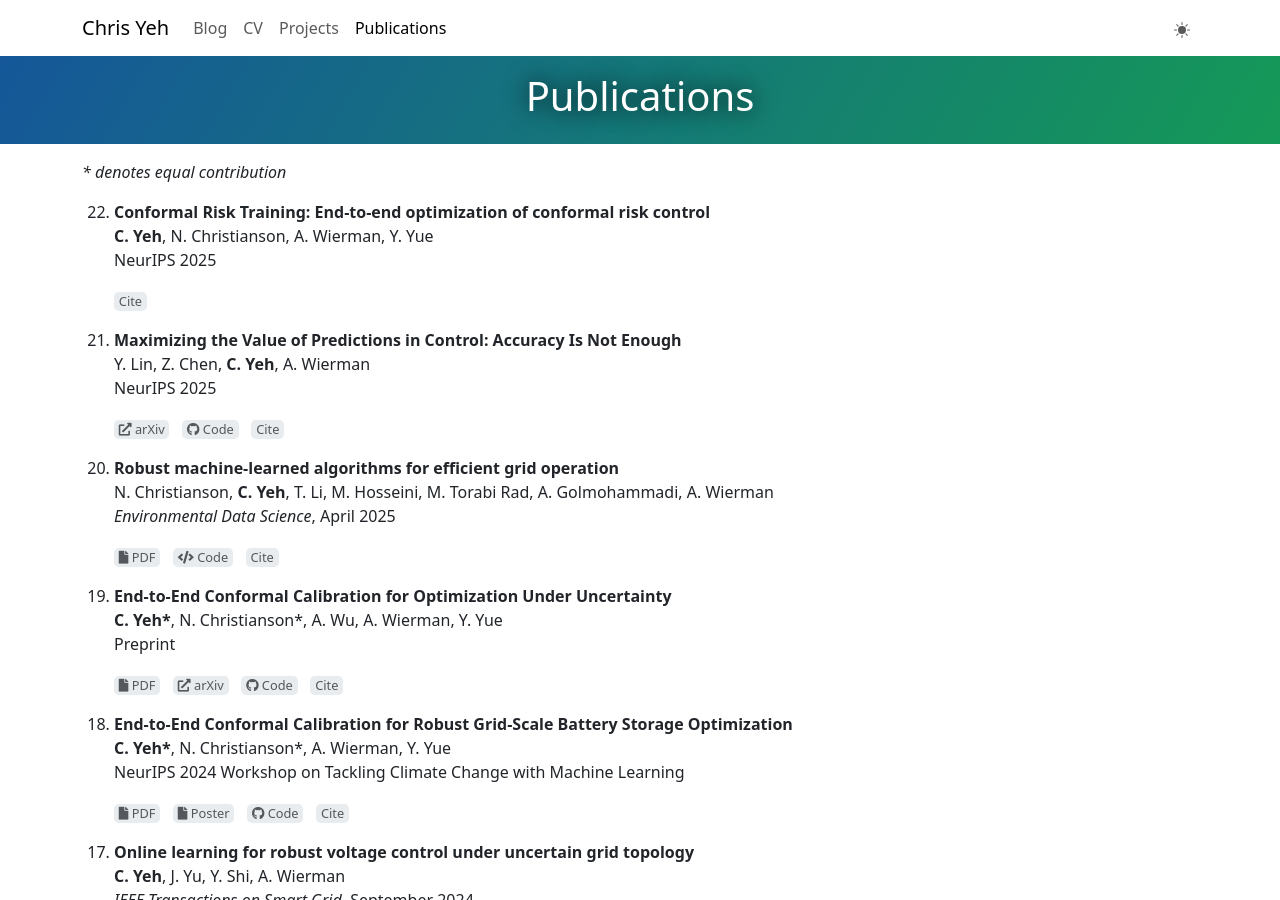
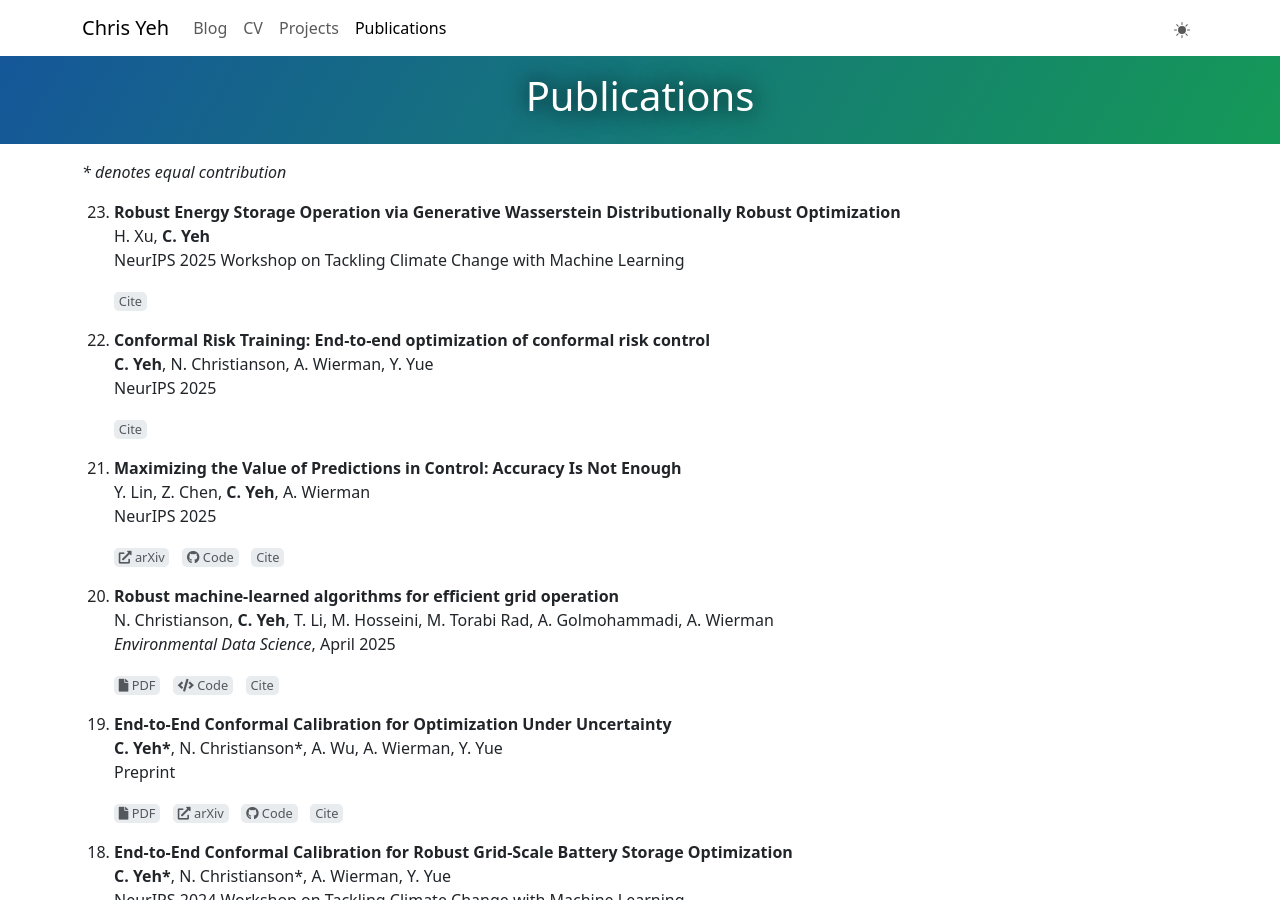
Before and after one commit to chrisyeh96/chrisyeh96.github.io, a Jekyll site: the page built from publications.md, in a window 1280 px wide and 900 px high. Built offline with Jekyll 4.4.1, drawn with Linux system fonts in a browser that asks for light colours; comment, search, counter and statistics services are not loaded.

Commit message:
Publications: add NeurIPS TCCML workshop paper E2E-WDRO

```diff
--- a/_data/news.yml
+++ b/_data/news.yml
@@ -4,7 +4,7 @@
 
 - date: 2025-12-02
   title: NeurIPS 2025
-  description: I will be presenting two papers (both posters) at NeurIPS 2025. Check my [publications page](./publications/) for more details!
+  description: I will be presenting two conference papers at NeurIPS 2025 and 1 workshop paper at the NeurIPS 2025 Workshop on Tackling Climate Change with Machine Learning. Check my [publications page](./publications/) for more details!
 
 - date: 2025-10-26
   title: INFORMS Annual Meeting 2025
--- a/_data/publications.yml
+++ b/_data/publications.yml
@@ -12,6 +12,22 @@
 # ==================
 # 2025
 # ==================
+
+- formatted: |
+    **Robust Energy Storage Operation via Generative Wasserstein Distributionally Robust Optimization**\
+    H. Xu, **C. Yeh**\
+    NeurIPS 2025 Workshop on Tackling Climate Change with Machine Learning
+  citation: |
+    H. Xu and C. Yeh, "Robust Energy Storage Operation via Generative Wasserstein Distributionally Robust Optimization," in _NeurIPS 2025 Workshop on Tackling Climate Change with Machine Learning_, San Diego, CA, USA, Dec. 2025.
+  bibtex: |
+    @inproceedings{xu2025robust,
+        title = {Robust Energy Storage Operation via Generative {W}asserstein Distributionally Robust Optimization},
+        author = {Xu, Han and Yeh, Christopher},
+        year = 2025,
+        month = dec,
+        booktitle = {NeurIPS 2025 Workshop on Tackling Climate Change with Machine Learning},
+        address = {San Diego, CA, USA},
+    }
 
 - formatted: |
     **Conformal Risk Training: End-to-end optimization of conformal risk control**\
```
